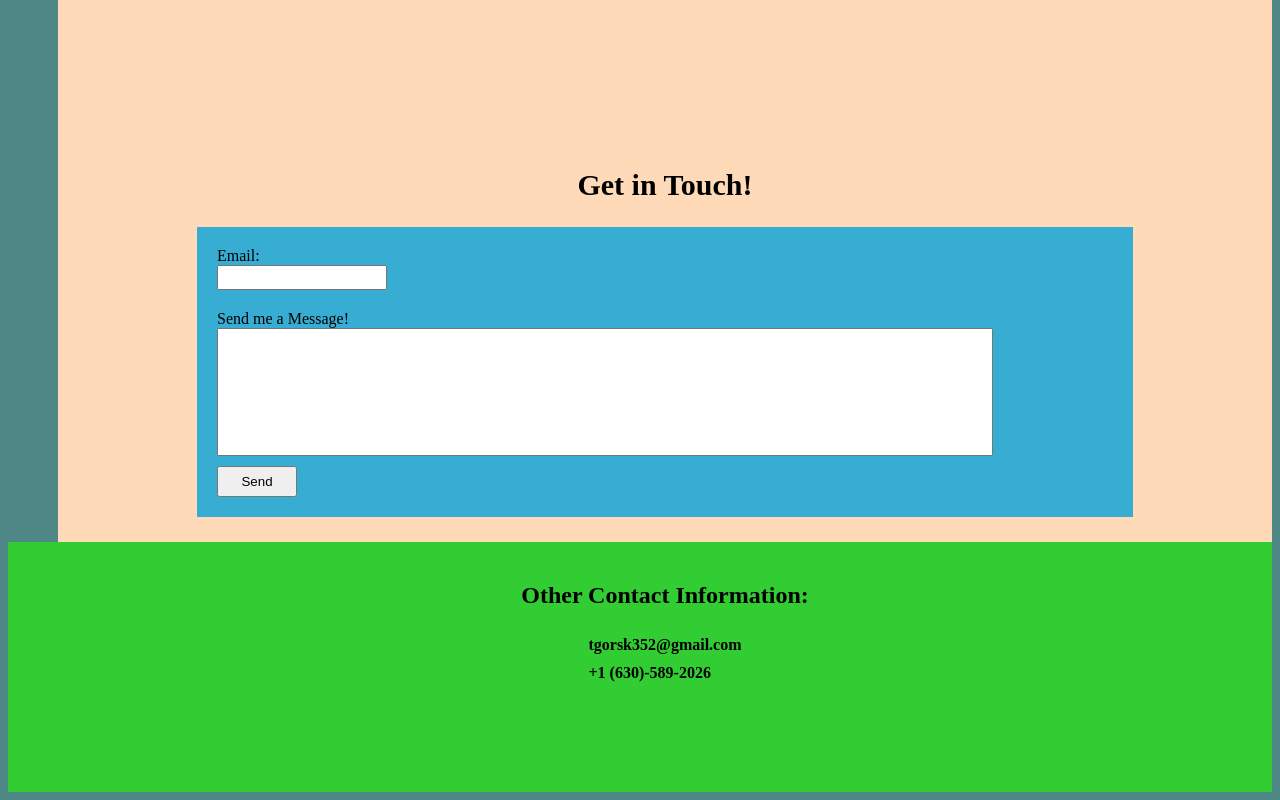
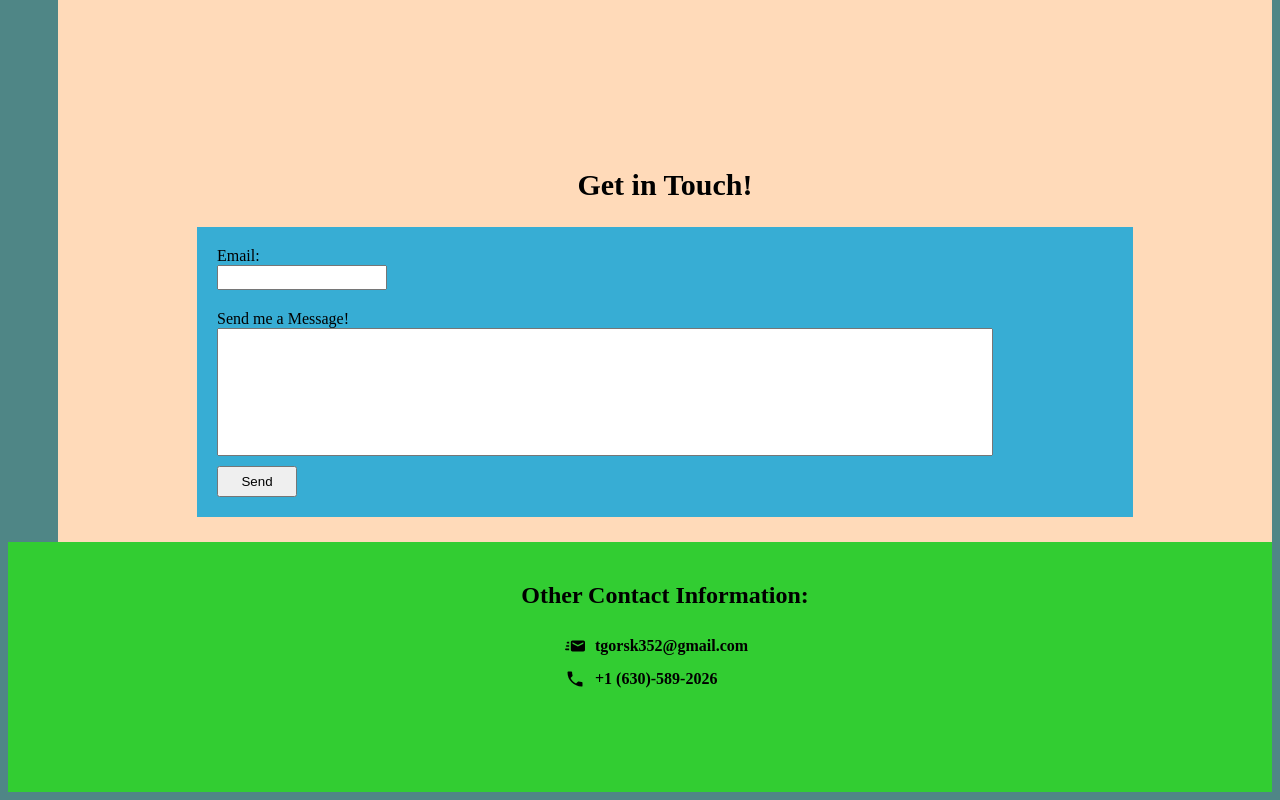
Before and after one commit to tgorsk15/my-homepage, a website built with webpack: page dist/index.html in a window 1280 px wide. Shown: the part 2254-3054 px from the top of the page. Built offline with Linux system fonts and the light colour scheme.

Commit message:
Add icons to footer

```diff
--- a/src/pageStructure.css
+++ b/src/pageStructure.css
@@ -66,8 +66,20 @@ footer {
 
 .email-info {
     margin-bottom: 5px;
+    display: flex;
+    gap: 10px;
+    align-items: center;
+    width: 200px;
 }
 
 .phone-info {
-    margin-top: 5px;
+    margin-top: 8px;
+    display: flex;
+    gap: 10px;
+    align-items: center;
+    width: 200px;
 }
+
+h4 > img {
+    height: 20px;
+}
```
Also changed, not shown: dist/index.html, dist/main.js, src/imgs/email-fast.svg (added), src/imgs/phone.svg (added).
